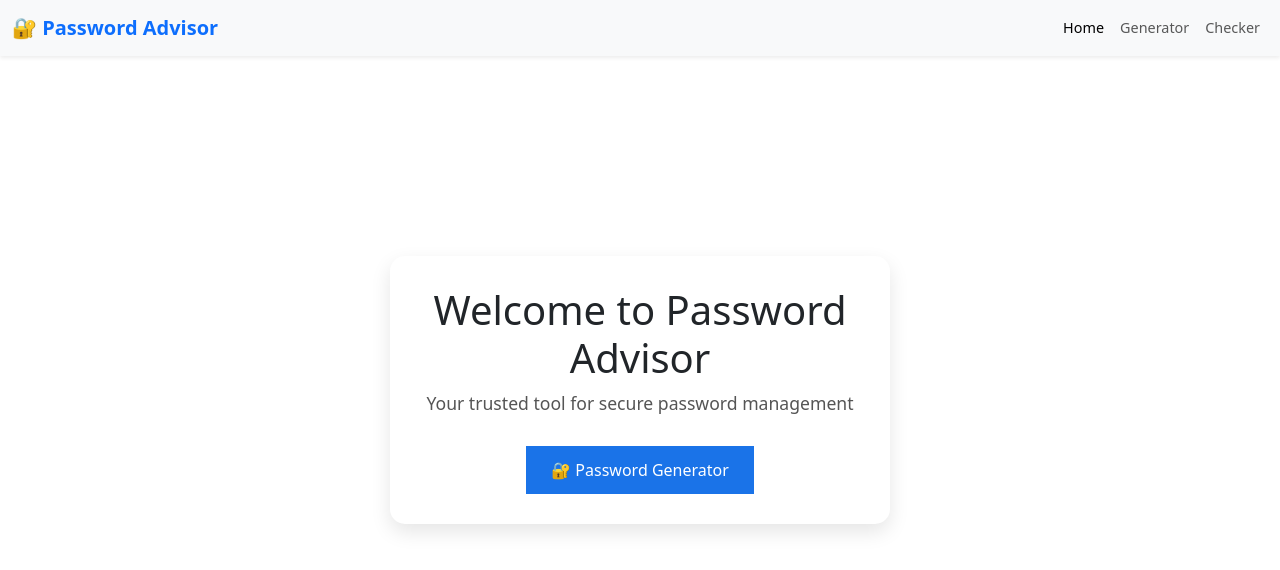
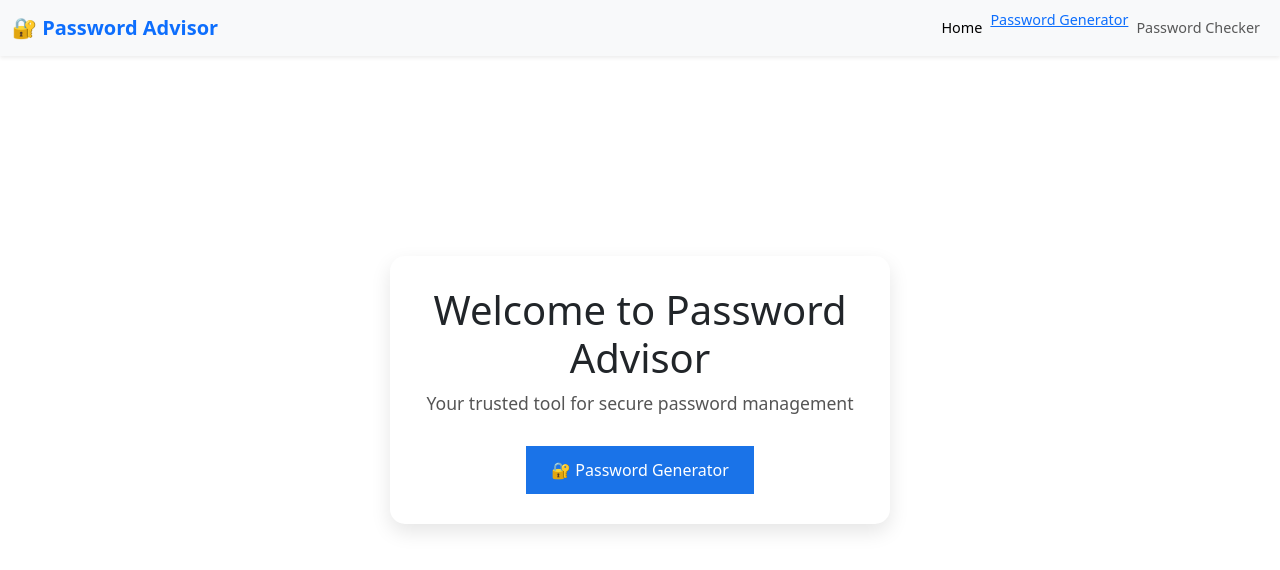
Before and after one commit to aryankus0470/Password-Advisor-2025, a plain HTML site: page index.html in a window 1280 px wide. Drawn offline with nearby package versions, Linux system fonts and the light colour scheme.

Commit message:
Update index.html

```diff
--- a/index.html
+++ b/index.html
@@ -18,8 +18,8 @@
       <div class="collapse navbar-collapse" id="navbarNav">
         <ul class="navbar-nav ms-auto">
           <li class="nav-item"><a class="nav-link active" href="index.html">Home</a></li>
-         <li class="nav-link" href="generator.html">Generator</a></li>
-          <li class="nav-item"><a class="nav-link" href="checker.html">Checker</a></li>
+         <li class="nav-item"><a href="generator.html">Password Generator</a></li>
+          <li class="nav-item"><a class="nav-link" href="checker.html">Password Checker</a></li>
         </ul>
       </div>
     </div>
```
